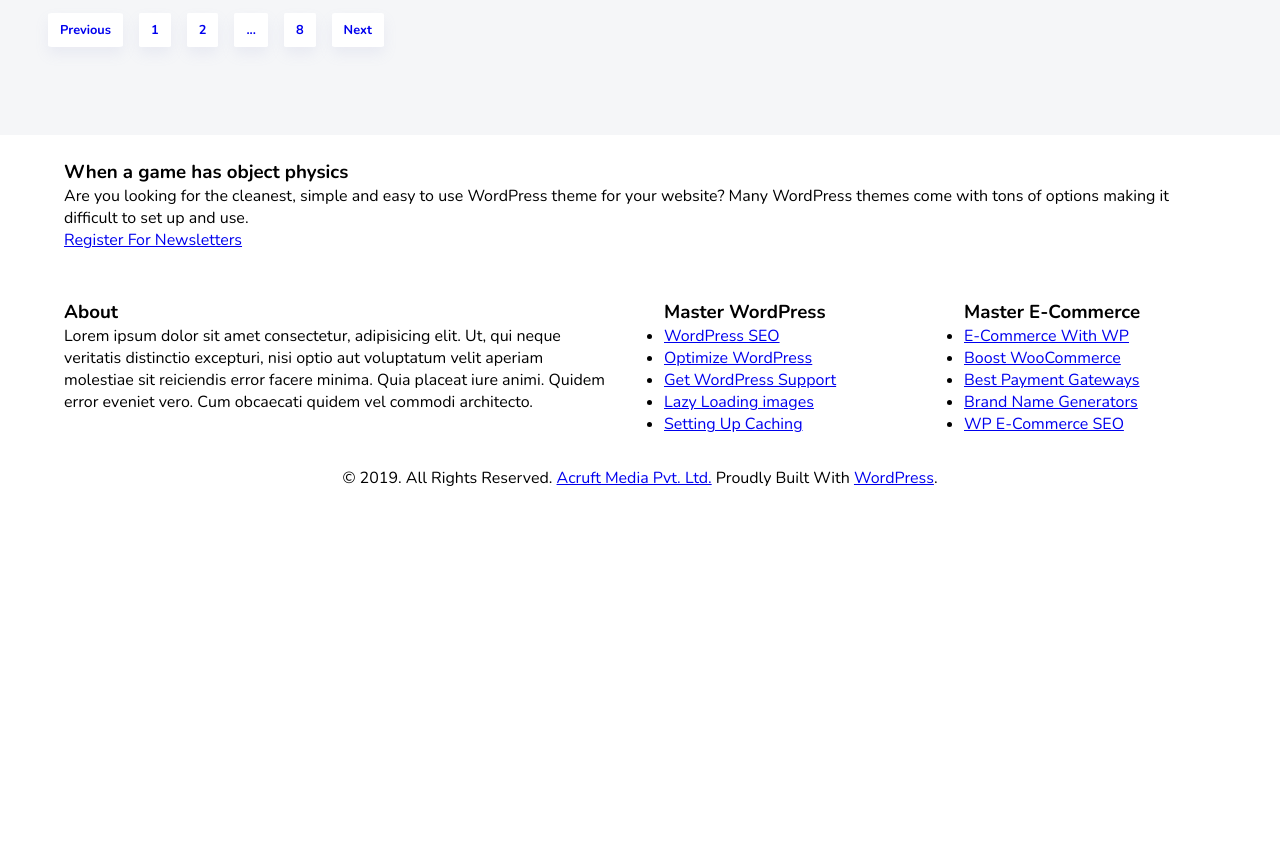
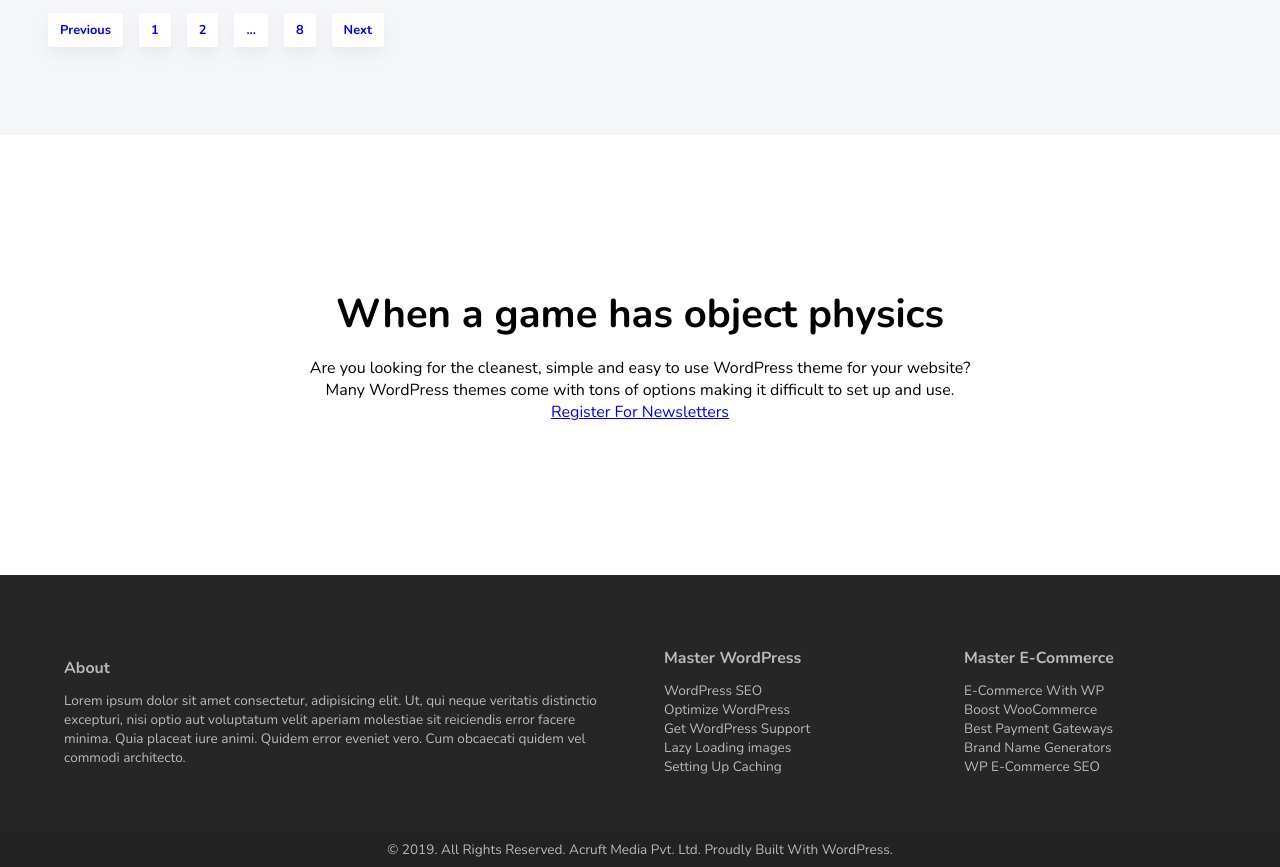
Before and after one commit to mithunbaiju/allmine, a plain HTML site: page index.html in a window 1280 px wide. Shown: the part 1960-2827 px from the top of the page. Before the commit the page ends 2457 px from the top, so only its background shows below. Drawn offline with nearby package versions, Linux system fonts and the light colour scheme.

Commit message:
Fully Designed

```diff
--- a/css/main.scss
+++ b/css/main.scss
@@ -1,16 +1,16 @@
 // Variables
 $bodyBg: rgba(189, 195, 199,1.0);
 $headerBg: rgba(44, 58, 71,1.0);
-$footerCtaBg: rgba(52, 73, 94,1.0);
-$footerMainBg: rgba(44, 62, 80,1.0);
-$footerCreditsBg: rgba(47, 54, 64,1.0);
+$footerCtaBg: rgba(255, 255, 255,1.0);
+$footerMainBg: rgb(38, 38, 38);
+$footerCreditsBg: rgb(34, 34, 34);
 $main-link-color: rgba(0, 168, 255,1.0);
 $main-link-hover: rgba(0, 151, 230,1.0);
 $header-a-bg: #3498db;
 $header-a-hover: #2980b9;
 $header-link-color: rgba(220, 221, 225,1.0);
 $header-link-hover: rgba(245, 246, 250,1.0);
-$footer-link-color: rgba(127, 143, 166,1.0);
+$footer-link-color: rgba(255, 255, 255, 0.678);
 $footer-link-hover: rgba(113, 128, 147,1.0);
 $button-bg: rgba(0, 168, 255,1.0);
 $button-hover: rgba(0, 151, 230,1.0);
@@ -198,6 +198,45 @@ nav.site-header{
 
 // Site Footer
 
+.footer-ctr {
+  text-align: center;
+  padding: 8rem;
+  background-color: $footerCtaBg;
+  .cta-title{
+    font-size: 2.5rem;
+    margin-bottom: 1rem;
+  }
+}
+.footer-main,
+.footer-credits{
+  font-size: 85%;
+  color: $footer-link-color;
+  .widgettitle {
+    margin: 1rem 0 0.75rem;
+  }
+  ul{
+    list-style-type: none;
+  }
+  a{
+    color: $footer-link-color;
+    text-decoration: none;
+    &:hover{
+      text-decoration: underline;
+    }
+  }
+}
+.footer-main{
+  background-color: $footerMainBg;
+  padding: 2rem 0;
+  .widget-area{
+    justify-content: space-between;
+    align-items: center;
+  }
+}
+.footer-credits{
+  background-color: $footerCreditsBg;
+}
+
 .footer-main widget,
 .footer-ctr .wrap {
   padding: 1.5rem;
--- a/index.html
+++ b/index.html
@@ -130,7 +130,7 @@
      <div class="wrap">
        <h3 class="cta-title">When a game has object physics</h3>
        <div class="f-cta-content">
-         <p>Are you looking for the cleanest, simple and easy to use WordPress theme for your website? Many WordPress themes come with tons of options making it difficult to set up and use.</p>
+         <p>Are you looking for the cleanest, simple and easy to use WordPress theme for your website?<br> Many WordPress themes come with tons of options making it difficult to set up and use.</p>
        </div>
        <div class="f-cta-button"><a href="#">Register For Newsletters</a></div>
      </div>
```
Also changed, not shown: css/main.css, 1 other file.
